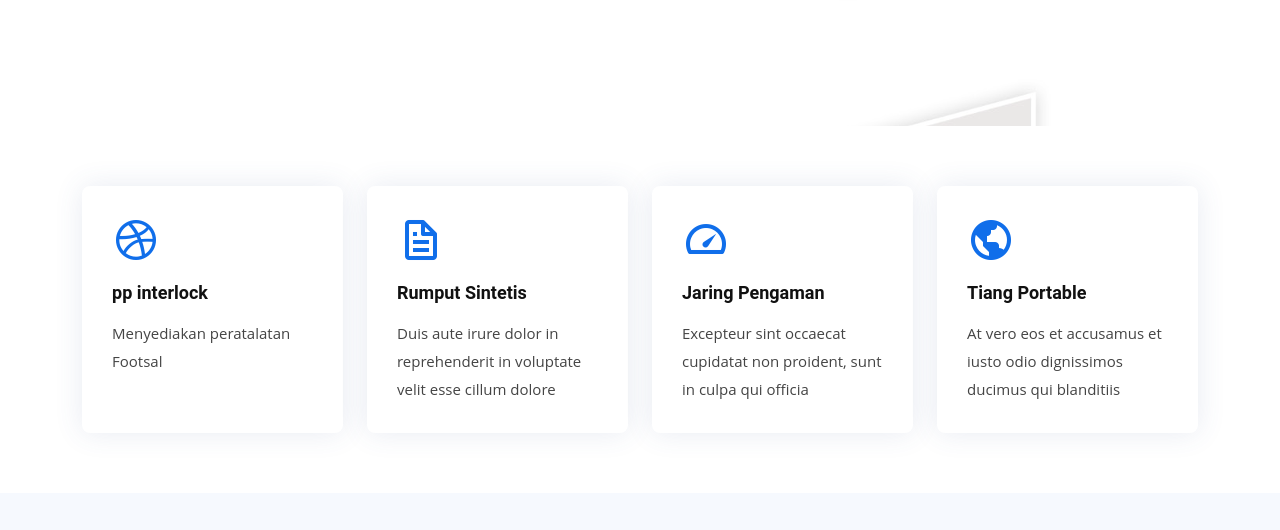
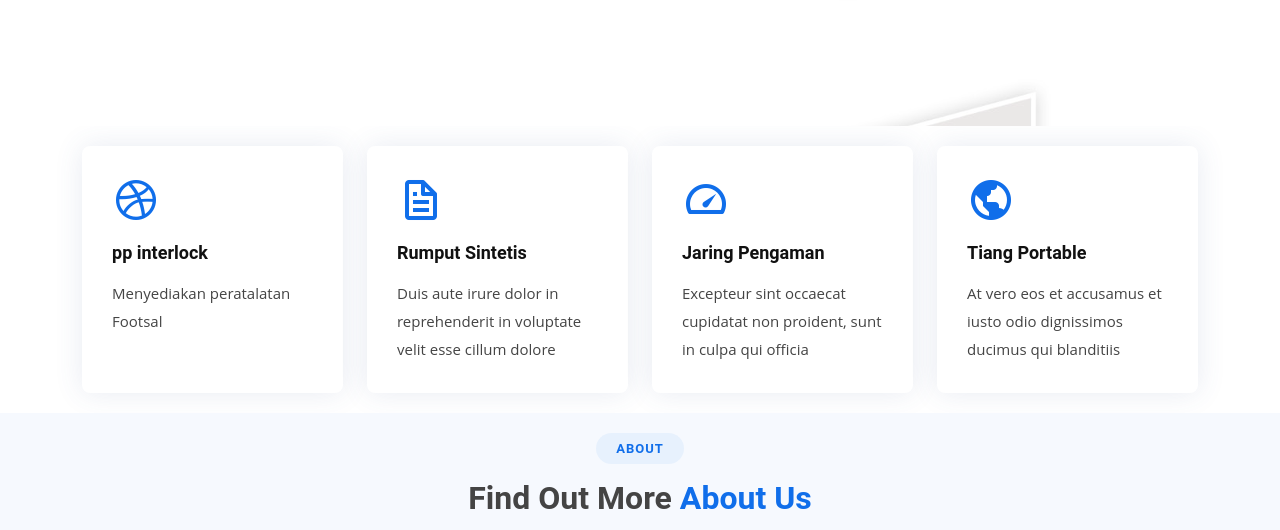
Before and after one commit to isaafisyah/company-profile, a plain HTML site: page index.html in a window 1280 px wide. Shown: the part 600-1130 px from the top of the page. Drawn offline with nearby package versions, Linux system fonts and the light colour scheme.

Commit message:
merapihkan css

```diff
--- a/assets/css/style.css
+++ b/assets/css/style.css
@@ -524,7 +524,7 @@ h6 {
 # Sections General
 --------------------------------------------------------------*/
 section {
-  padding: 60px 0;
+  padding: 20px 0;
   overflow: hidden;
 }
 
```
